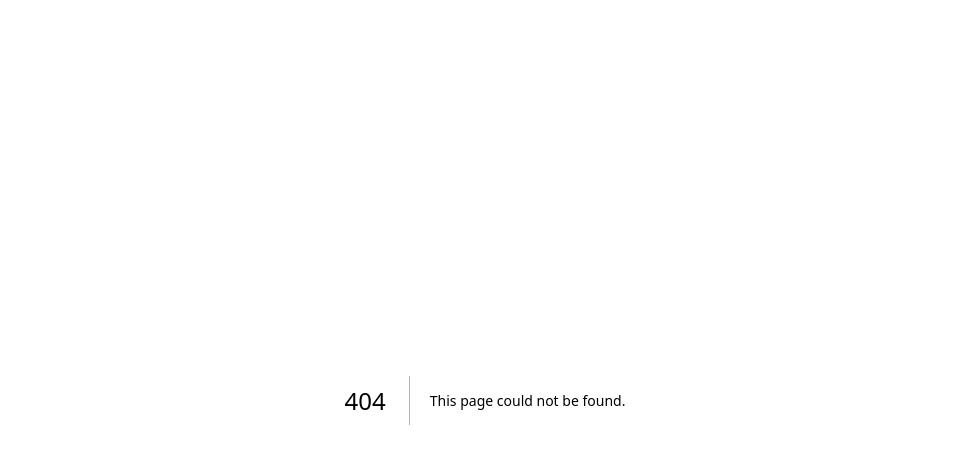
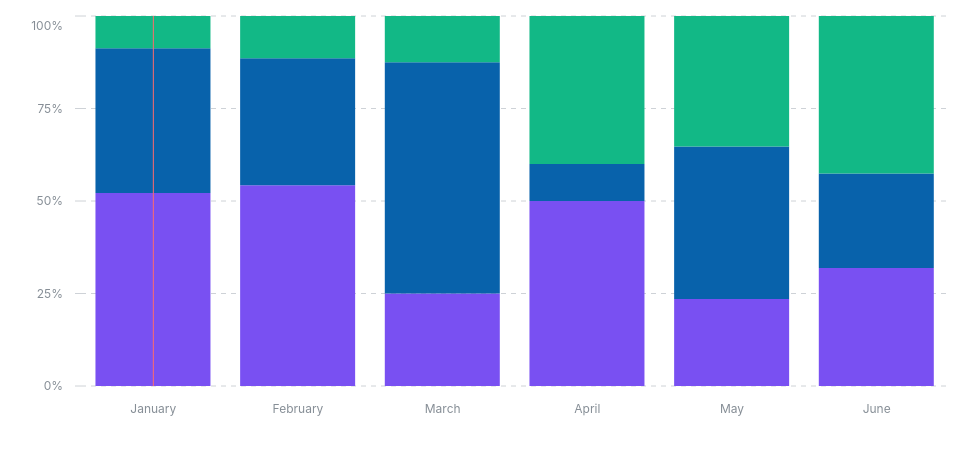
Before and after one commit to yasushi-mo/mantine-next-app-router, a Next.js app: page /charts/mantine-charts/bar-charts/percent/reference-lines in a window 1280 px wide. Before the commit this address had no page. Shown: the top 464 px of the page, without its empty margins (155-1132 px from the left). Built offline with nearby package versions, Linux system fonts and the light colour scheme.

Commit message:
Add: reference lines

```diff
--- /dev/null
+++ b/src/app/charts/mantine-charts/bar-charts/percent/reference-lines/page.tsx
@@ -0,0 +1,57 @@
+import { BarChart, ChartReferenceLineProps } from "@mantine/charts";
+import { data } from "../../page";
+
+const REFERENCE_LINES: ChartReferenceLineProps[] = [
+  {
+    x: "January",
+    color: "red.5",
+  },
+  {
+    y: 50,
+    color: "green.5",
+  },
+  {
+    segment: [
+      {
+        x: "January",
+        y: "100%",
+      },
+      {
+        x: "February",
+        y: "80%",
+      },
+      {
+        x: "March",
+        y: 1000,
+      },
+      {
+        x: "April",
+        y: 1800,
+      },
+      {
+        x: "June",
+        y: 1500,
+      },
+    ],
+    color: "red.5",
+    label: "Profit reached",
+    labelPosition: "insideTopRight",
+  },
+];
+
+export default function PercentBarChart() {
+  return (
+    <BarChart
+      h={400}
+      data={data}
+      dataKey="month"
+      series={[
+        { name: "Smartphones", color: "violet.6" },
+        { name: "Laptops", color: "blue.6" },
+        { name: "Tablets", color: "teal.6" },
+      ]}
+      type="percent"
+      referenceLines={REFERENCE_LINES}
+    />
+  );
+}
```
